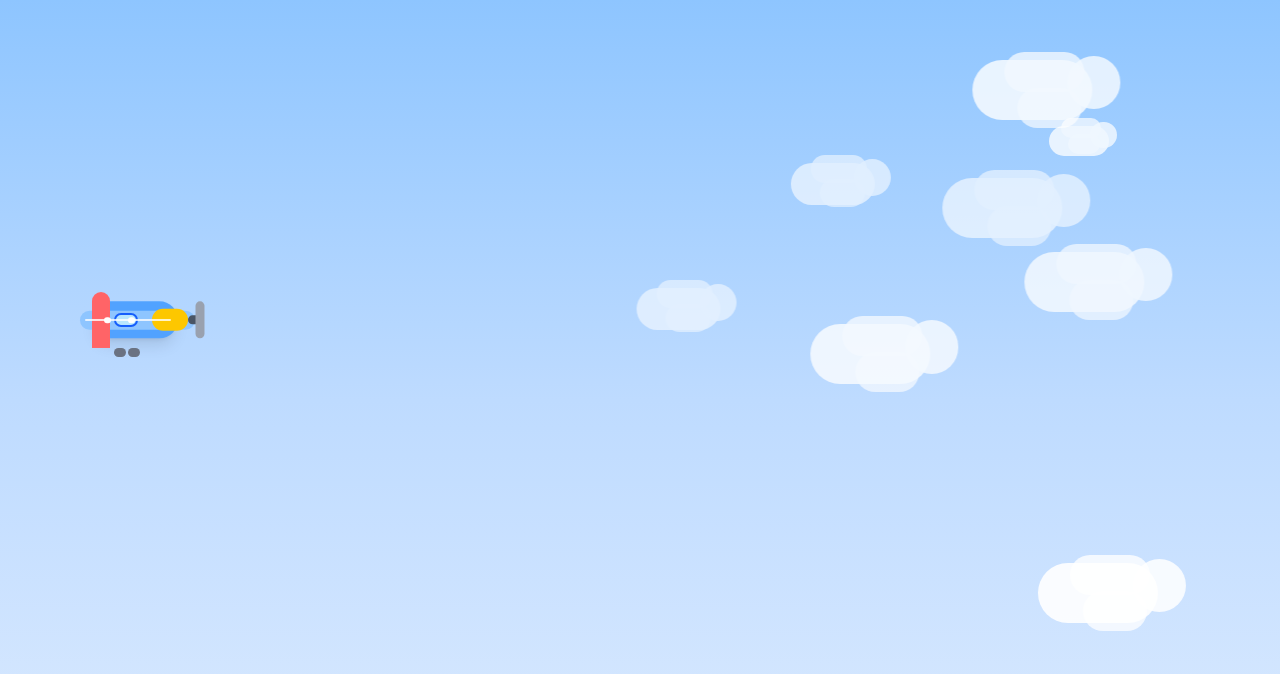
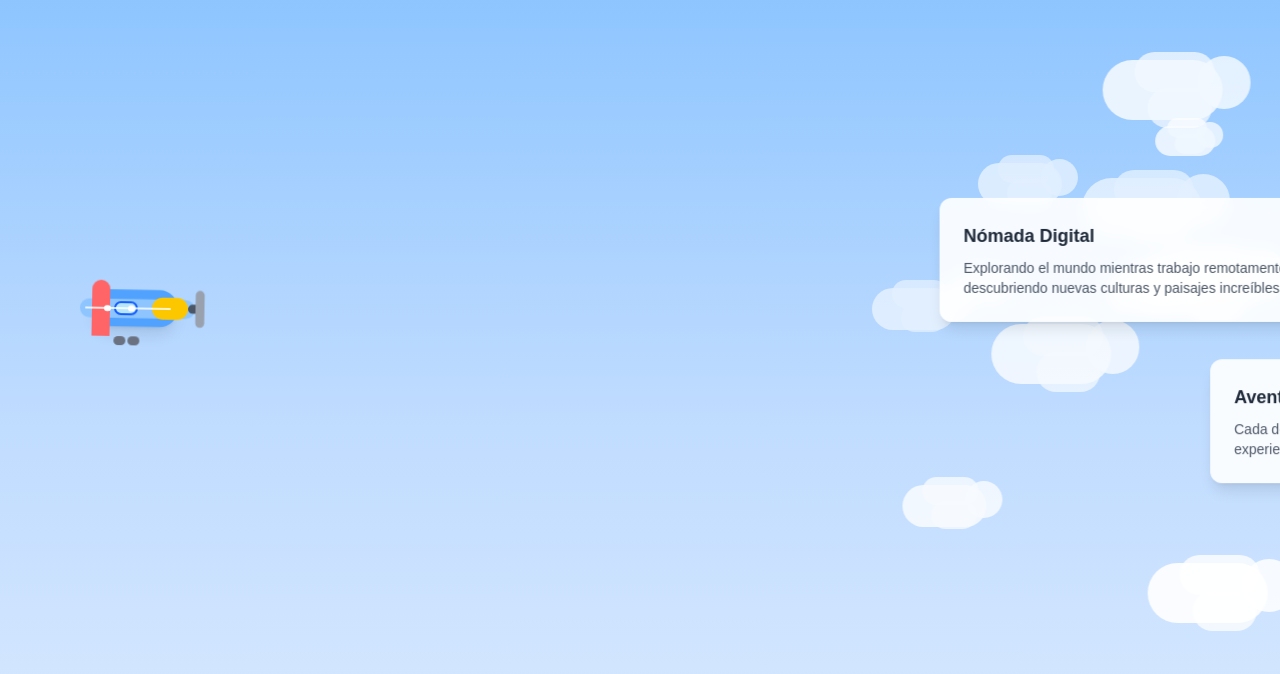
Before and after one commit to nicvazquezdev/digital-nomad-journey, a Next.js app: page / in a window 1280 px wide. Shown: the top 674 px of the page. Built offline with nearby package versions, Linux system fonts and the light colour scheme.

Commit message:
implement floating cards feature: add FloatingCardsContainer and FloatingCard components, update homepage layout, and enhance global styles for improved animations and responsiveness

```diff
--- /dev/null
+++ b/app/components/FloatingCard.tsx
@@ -0,0 +1,40 @@
+interface FloatingCardProps {
+  title: string;
+  content: string;
+  cardIndex?: number;
+  className?: string;
+}
+
+export default function FloatingCard({
+  title,
+  content,
+  cardIndex = 0,
+  className = "",
+}: FloatingCardProps) {
+  return (
+    <div
+      className={`
+        absolute
+        bg-white/90
+        backdrop-blur-sm
+        rounded-xl
+        shadow-lg
+        p-6
+        max-w-sm
+        ${
+          cardIndex === 0
+            ? "animate-card-slide-first"
+            : "animate-card-slide-second"
+        }
+        ${className}
+      `}
+      style={{
+        top: cardIndex === 0 ? "25%" : "45%",
+        transform: "translateX(calc(100vw + 100px))",
+      }}
+    >
+      <h3 className="text-lg font-semibold text-gray-800 mb-2">{title}</h3>
+      <p className="text-gray-600 text-sm">{content}</p>
+    </div>
+  );
+}
--- /dev/null
+++ b/app/components/FloatingCardsContainer.tsx
@@ -0,0 +1,43 @@
+import FloatingCard from "./FloatingCard";
+
+export interface CardData {
+  id: string;
+  title: string;
+  content: string;
+}
+
+interface FloatingCardsContainerProps {
+  cards?: CardData[];
+  className?: string;
+}
+
+export default function FloatingCardsContainer({
+  cards = [
+    {
+      id: "1",
+      title: "Nómada Digital",
+      content:
+        "Explorando el mundo mientras trabajo remotamente, descubriendo nuevas culturas y paisajes increíbles.",
+    },
+    {
+      id: "2",
+      title: "Aventura",
+      content:
+        "Cada destino es una nueva aventura llena de experiencias únicas y momentos inolvidables.",
+    },
+  ],
+  className = "",
+}: FloatingCardsContainerProps) {
+  return (
+    <div className={`absolute inset-0 pointer-events-none ${className}`}>
+      {cards.map((card, index) => (
+        <FloatingCard
+          key={card.id}
+          title={card.title}
+          content={card.content}
+          cardIndex={index}
+        />
+      ))}
+    </div>
+  );
+}
--- a/app/globals.css
+++ b/app/globals.css
@@ -19,10 +19,15 @@
   }
 }
 
+html,
 body {
-  background: var(--background);
+  background: transparent; /* Let the sky component handle the background */
   color: var(--foreground);
   font-family: Arial, Helvetica, sans-serif;
+  margin: 0;
+  padding: 0;
+  height: 100%;
+  width: 100%;
 }
 
 /* Custom cloud floating animation - right to left */
@@ -61,3 +66,46 @@ body {
 .animate-airplane-hover {
   animation: airplane-hover 4s ease-in-out infinite;
 }
+
+/* Floating cards animation - slow drift from right to left and stop */
+@keyframes card-slide-and-float {
+  0% {
+    transform: translateX(calc(100vw + 100px)) translateY(0px);
+  }
+  80% {
+    transform: translateX(30%) translateY(-6px);
+  }
+  90% {
+    transform: translateX(30%) translateY(-3px);
+  }
+  100% {
+    transform: translateX(30%) translateY(0px);
+  }
+}
+
+@keyframes card-slide-and-float-second {
+  0% {
+    transform: translateX(calc(100vw + 100px)) translateY(0px);
+  }
+  80% {
+    transform: translateX(50%) translateY(-6px);
+  }
+  90% {
+    transform: translateX(50%) translateY(-3px);
+  }
+  100% {
+    transform: translateX(50%) translateY(0px);
+  }
+}
+
+.animate-card-slide-first {
+  animation: card-slide-and-float 30s ease-out forwards;
+  animation-delay: 0s;
+  animation-fill-mode: both;
+}
+
+.animate-card-slide-second {
+  animation: card-slide-and-float-second 35s ease-out forwards;
+  animation-delay: 3s;
+  animation-fill-mode: both;
+}
--- a/app/page.tsx
+++ b/app/page.tsx
@@ -1,13 +1,23 @@
 import Sky from "./components/Sky";
 import CloudsContainer from "./components/CloudsContainer";
 import Airplane from "./components/Airplane";
+import FloatingCardsContainer from "./components/FloatingCardsContainer";
 
 export default function Home() {
   return (
-    <div className="w-full h-screen relative overflow-hidden">
-      <Sky className="absolute inset-0" />
+    <div className="w-screen h-screen relative overflow-hidden">
+      {/* Full page sky background */}
+      <Sky className="z-0" />
 
-      <CloudsContainer cloudCount={8} />
+      {/* Full page clouds */}
+      <div className="fixed inset-0 z-10">
+        <CloudsContainer cloudCount={12} />
+      </div>
+
+      {/* Floating cards */}
+      <div className="fixed inset-0 z-10">
+        <FloatingCardsContainer />
+      </div>
 
       <Airplane size="large" position={{ x: 10, y: 40 }} />
     </div>
```
